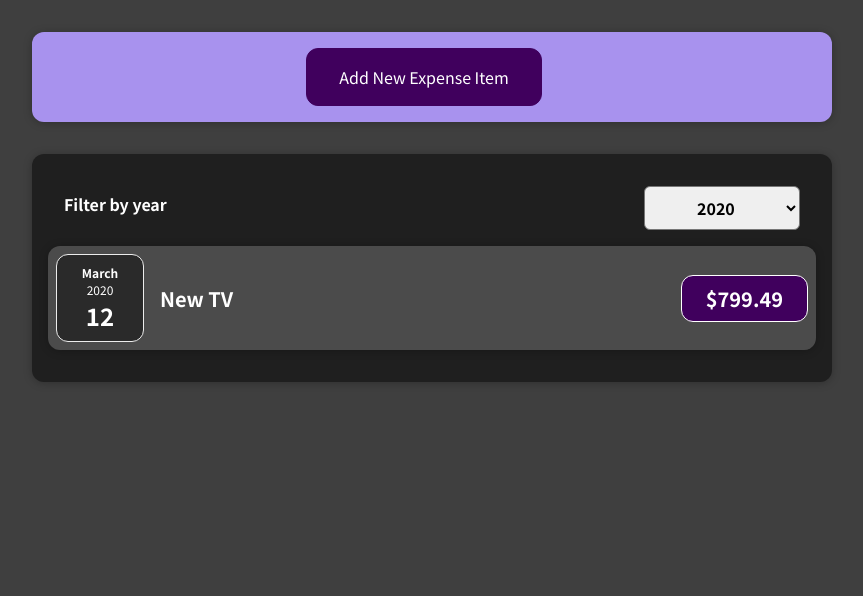
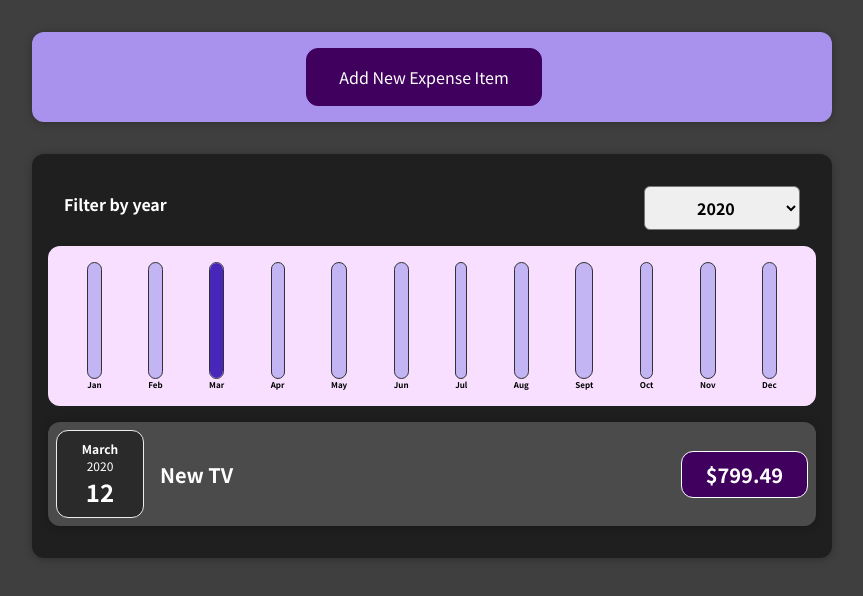
Before and after one commit to EHeathcote/ExpenseTracker, a React (Create React App) app: page / in a window 1280 px wide. Shown: the top 596 px of the page, without its empty margins (208-1071 px from the left). Built offline with nearby package versions, Linux system fonts and the light colour scheme.

Commit message:
create reactive spending chart feature

```diff
--- /dev/null
+++ b/src/components/Chart/Chart.css
@@ -0,0 +1,9 @@
+.chart {
+  padding: 1rem;
+  border-radius: 12px;
+  background-color: #f8dfff;
+  text-align: center;
+  display: flex;
+  justify-content: space-around;
+  height: 10rem;
+}
--- /dev/null
+++ b/src/components/Chart/Chart.js
@@ -0,0 +1,23 @@
+import React from "react";
+import "./Chart.css";
+import ChartBar from "./ChartBar.js";
+
+const Chart = (props) => {
+  // return array of just data point values to use to find max, which only accepts an array of numbers
+  const dataPointValues = props.dataPoints.map((dataPoint) => dataPoint.value);
+  const totalMaximum = Math.max(...dataPointValues);
+  return (
+    <div className="chart">
+      {props.dataPoints.map((dataPoint) => (
+        <ChartBar
+          value={dataPoint.value}
+          maxValue={totalMaximum}
+          label={dataPoint.label}
+          key={dataPoint.label}
+        />
+      ))}
+    </div>
+  );
+};
+
+export default Chart;
--- /dev/null
+++ b/src/components/Chart/ChartBar.css
@@ -0,0 +1,30 @@
+.chart-bar {
+  height: 100%;
+  display: flex;
+  flex-direction: column;
+  align-items: center;
+}
+
+.chart-bar__inner {
+  height: 100%;
+  width: 100%;
+  border: 1px solid #313131;
+  border-radius: 12px;
+  background-color: #c3b4f3;
+  overflow: hidden;
+  display: flex;
+  flex-direction: column;
+  justify-content: flex-end;
+}
+
+.chart-bar__fill {
+  background-color: #4826b9;
+  width: 100%;
+  transition: all 0.3s ease-out;
+}
+
+.chart-bar__label {
+  font-weight: bold;
+  font-size: 0.5rem;
+  text-align: center;
+}
--- /dev/null
+++ b/src/components/Chart/ChartBar.js
@@ -0,0 +1,23 @@
+import React from "react";
+import "./ChartBar.css";
+
+const ChartBar = (props) => {
+  let barFillHeight = "0%";
+  if (props.maxValue > 0) {
+    barFillHeight = Math.round((props.value / props.maxValue) * 100) + "%";
+  }
+  return (
+    <div className="chart-bar">
+      <div className="chart-bar__inner">
+        <div
+          className="chart-bar__fill"
+          //   dynamic styling using style prop, expects a js object w css keys
+          style={{ height: barFillHeight }}
+        ></div>
+      </div>
+      <div className="chart-bar__label">{props.label}</div>
+    </div>
+  );
+};
+
+export default ChartBar;
--- a/src/components/Expenses/Expenses.js
+++ b/src/components/Expenses/Expenses.js
@@ -3,6 +3,7 @@
 import Card from "../UI/Card";
 import "./Expenses.css";
 import ExpenseList from "./ExpenseList";
+import ExpensesChart from "./ExpensesChart";
 
 function Expenses(props) {
   // relay year chosen in date filter to Expenses component and store in a state
@@ -24,6 +25,7 @@
           onDateSelect={recordDateFilterSelect}
           selected={filteredYear}
         />
+        <ExpensesChart expenses={filteredExpenses} />
         {/* use map  array method to transform array of objects into an array of jsx elements,  could  use ternary operator to display conditional message or abuse the js && operator which only allows right side to occur if left is true or move logic above, as shown*/}
         {/* pass through the filtered expenses array as a prop */}
         <ExpenseList filteredExpenses={filteredExpenses} />
--- /dev/null
+++ b/src/components/Expenses/ExpensesChart.js
@@ -0,0 +1,26 @@
+import React from "react";
+import Chart from "../Chart/Chart.js";
+
+const ExpensesChart = (props) => {
+  const chartDataPoints = [
+    { label: "Jan", value: 0 },
+    { label: "Feb", value: 0 },
+    { label: "Mar", value: 0 },
+    { label: "Apr", value: 0 },
+    { label: "May", value: 0 },
+    { label: "Jun", value: 0 },
+    { label: "Jul", value: 0 },
+    { label: "Aug", value: 0 },
+    { label: "Sept", value: 0 },
+    { label: "Oct", value: 0 },
+    { label: "Nov", value: 0 },
+    { label: "Dec", value: 0 },
+  ];
+  for (const expense of props.expenses) {
+    const expenseMonth = expense.date.getMonth(); //starting at 0 => Jan index 0 in array
+    chartDataPoints[expenseMonth].value += expense.amount;
+  }
+  return <Chart dataPoints={chartDataPoints} />;
+};
+
+export default ExpensesChart;
--- a/src/components/NewExpense/ExpenseForm.js
+++ b/src/components/NewExpense/ExpenseForm.js
@@ -40,7 +40,7 @@
     event.preventDefault();
     const expenseData = {
       title: enteredTitle,
-      amount: enteredAmount,
+      amount: +enteredAmount,
       date: new Date(enteredDate),
     };
     // onSaveExpenseData defined in NewExpense component so can be passed in as a prop to Expense form and used --> passing entered information from child expense form to parent newexpense
```
